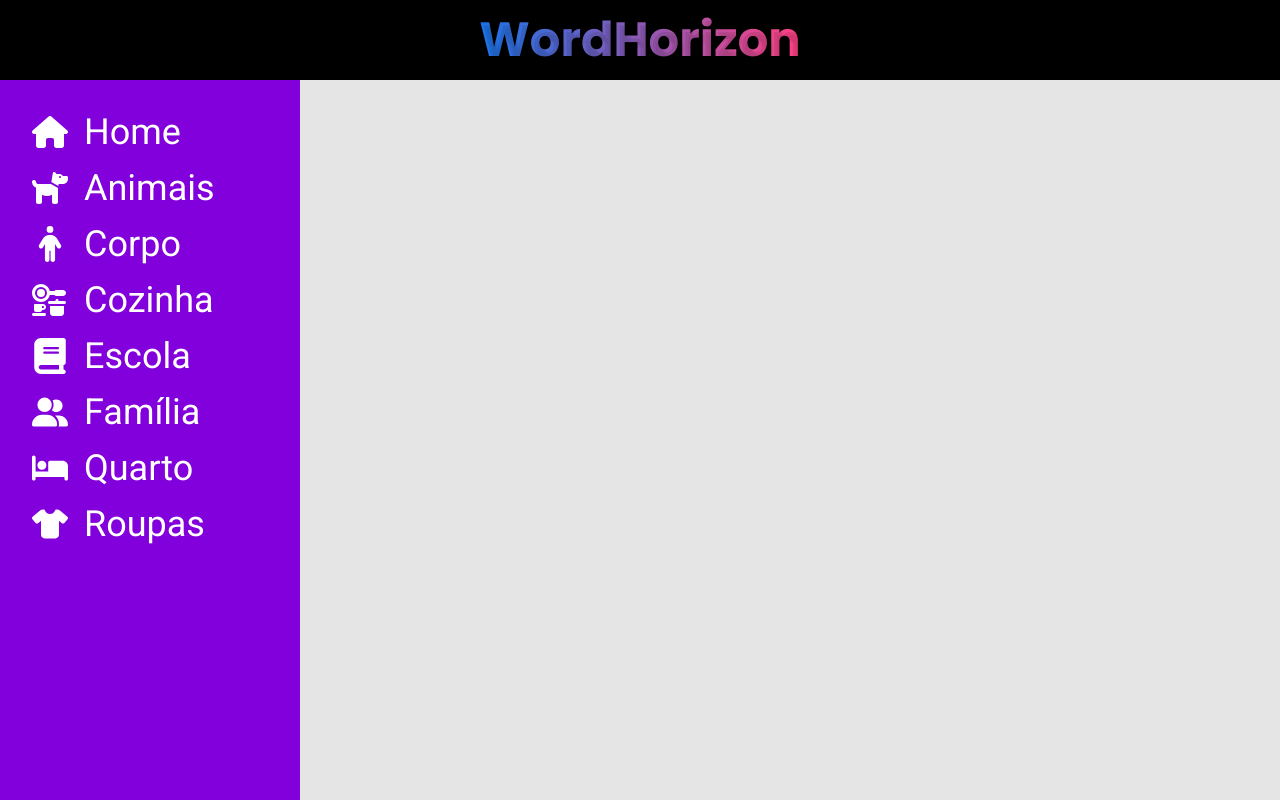
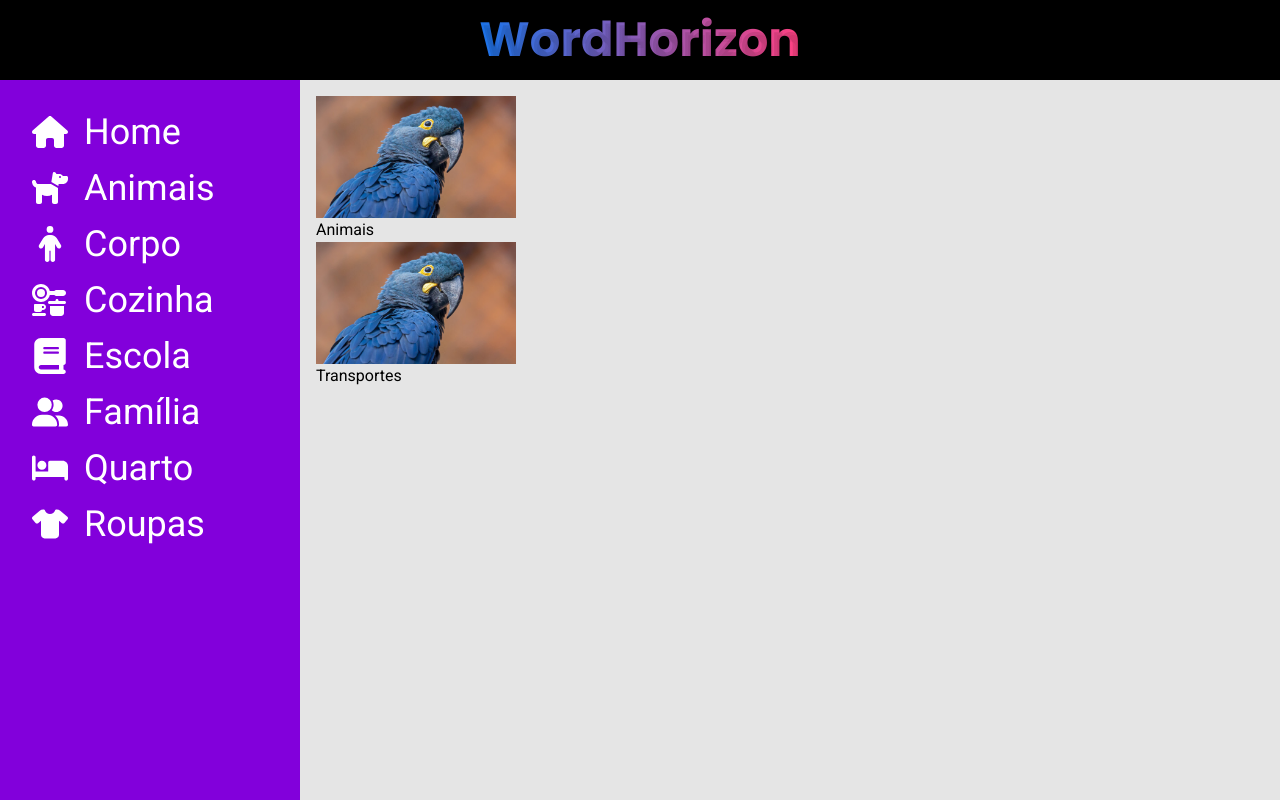
Before and after one commit to zolppy/word-horizon, a React (Vite) app: page / in a window 1280 px wide. Shown: the top 800 px of the page. Built offline with nearby package versions, Linux system fonts and the light colour scheme.

Commit message:
fix: bugs

```diff
--- a/package.json
+++ b/package.json
@@ -15,6 +15,7 @@
     "react": "^19.1.0",
     "react-dom": "^19.1.0",
     "react-icons": "^5.5.0",
+    "tailwind-merge": "^3.3.1",
     "tailwindcss": "^4.1.11",
     "uuid": "^11.1.0"
   },
--- a/src/App.tsx
+++ b/src/App.tsx
@@ -8,12 +8,11 @@ function App() {
   return (
     <>
       <Header />
-      <main>
-        <Sidebar />
-        <SidebarDesktop />
-
+      <Sidebar />
+      <SidebarDesktop />
+      <main className="lg:ml-[300px] p-4">
         <section>
-          <div className="">
+          <div>
             {Categorias.map(({ id, img, titulo }) => (
               <Card key={id} img={img} titulo={titulo} />
             ))}
--- /dev/null
+++ b/src/components/Btn/index.tsx
@@ -0,0 +1,28 @@
+import type { HTMLAttributes, ReactNode } from "react";
+import { type ClassNameValue, twMerge } from "tailwind-merge";
+
+interface Button extends HTMLAttributes<HTMLButtonElement> {
+  children: ReactNode;
+  type?: "button" | "reset" | "submit";
+}
+
+export function Btn({
+  children,
+  type = "button",
+  className,
+  ...props
+}: Button) {
+  const baseStyles = "bg-transparent p-0";
+
+  return (
+    <button
+      {...props}
+      type={type}
+      className={twMerge(baseStyles, className as ClassNameValue)}
+    >
+      {children}
+    </button>
+  );
+}
+
+Btn.displayName = "Btn";
--- a/src/components/Card/index.tsx
+++ b/src/components/Card/index.tsx
@@ -4,7 +4,7 @@ export function Card({ img, titulo }: Omit<Categoria, "id">) {
   return (
     <>
       <div>
-        <img className="img1" src={img} alt="" />
+        <img className="img1" src={img} alt="" width={200} />
         <p className="descricao1">{titulo}</p>
       </div>
     </>
--- a/src/components/CategoryItem/index.tsx
+++ b/src/components/CategoryItem/index.tsx
@@ -11,3 +11,5 @@ export function CategoryItem({ children }: CategoryItemProps) {
     </li>
   );
 }
+
+CategoryItem.displayName = "CategoryItem";
--- a/src/components/CategoryList/index.tsx
+++ b/src/components/CategoryList/index.tsx
@@ -6,6 +6,10 @@ interface CategoryListProps {
 
 export function CategoryList({ children }: CategoryListProps) {
   return (
-    <ul className="mt-20 lg:mt-0 p-8 flex flex-col gap-y-4">{children}</ul>
+    <ul className="mt-20 lg:mt-0 p-8 flex flex-col gap-y-4 text-white">
+      {children}
+    </ul>
   );
 }
+
+CategoryList.displayName = "CategoryList";
--- a/src/components/Header/index.tsx
+++ b/src/components/Header/index.tsx
@@ -1,4 +1,5 @@
-import { Logo } from "../Logo/index";
+import { Logo } from "../Logo";
+import { Btn } from "../Btn";
 import { useSidebar } from "../../contexts/SidebarCtx";
 import { FaBarsStaggered } from "react-icons/fa6";
 import { FaXmark } from "react-icons/fa6";
@@ -9,14 +10,17 @@ export function Header() {
   return (
     <header className="flex bg-black justify-between lg:justify-center items-center p-4 h-20">
       {sidebarIsOpen ? (
-        <FaXmark className="text-2xl z-20 lg:hidden" onClick={closeSidebar} />
+        <Btn onClick={closeSidebar}>
+          <FaXmark className="text-2xl z-20 lg:hidden text-white" />
+        </Btn>
       ) : (
-        <FaBarsStaggered
-          className="text-2xl z-20 lg:hidden"
-          onClick={openSidebar}
-        />
+        <Btn onClick={openSidebar}>
+          <FaBarsStaggered className="text-2xl z-20 lg:hidden text-white" />
+        </Btn>
       )}
       <Logo />
     </header>
   );
 }
+
+Header.displayName = "Header";
--- a/src/components/Logo/index.tsx
+++ b/src/components/Logo/index.tsx
@@ -3,3 +3,5 @@ import "./index.css";
 export function Logo() {
   return <h1 className="logo">WordHorizon</h1>;
 }
+
+Logo.displayName = "Logo";
--- a/src/components/Sidebar/index.tsx
+++ b/src/components/Sidebar/index.tsx
@@ -63,3 +63,5 @@ export function Sidebar() {
     </AnimatePresence>
   );
 }
+
+Sidebar.displayName = "Sidebar";
--- a/src/components/SidebarDesktop/index.tsx
+++ b/src/components/SidebarDesktop/index.tsx
@@ -11,7 +11,7 @@ import { FaBed } from "react-icons/fa6";
 
 export function SidebarDesktop() {
   return (
-    <nav className="h-screen bg-purple-700 hidden lg:block w-[300px]">
+    <nav className="h-screen bg-purple-700 fixed hidden lg:block w-[300px]">
       <CategoryList>
         <CategoryItem>
           <FaHouse /> Home
@@ -41,3 +41,5 @@ export function SidebarDesktop() {
     </nav>
   );
 }
+
+SidebarDesktop.displayName = "SidebarDesktop";
--- a/src/index.css
+++ b/src/index.css
@@ -2,6 +2,5 @@
 
 body {
   background-color: #e5e5e5; /* bg-neutral-200 */
-  color: white;
   font-family: "Roboto", sans-serif;
 }
```
Also changed, not shown: 1 other file (tests, documents, lock files or other folders).
